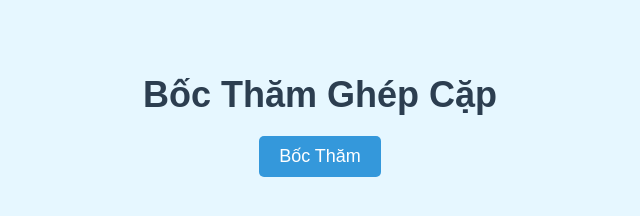
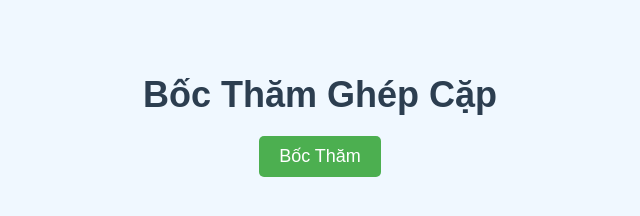
Before and after one commit to tiendeptrainhat/secret-santa-draw, a plain HTML site: page index.html in a window 1280 px wide. Shown: the whole page, without its empty margins (320-960 px from the left). Drawn offline with Linux system fonts and the light colour scheme.

Commit message:
Update style.css

```diff
--- a/style.css
+++ b/style.css
@@ -2,7 +2,7 @@ body {
   margin: 0;
   padding: 0;
   font-family: Arial, sans-serif;
-  background: #e6f7ff;
+  background: #f0f8ff;
   color: #333;
   text-align: center;
 }
@@ -18,7 +18,7 @@ h1 {
 }
 
 button {
-  background-color: #3498db;
+  background-color: #4caf50;
   border: none;
   padding: 10px 20px;
   font-size: 18px;
@@ -29,10 +29,11 @@ button {
 }
 
 button:hover {
-  background-color: #2980b9;
+  background-color: #45a049;
 }
 
 #result {
   font-size: 20px;
   margin-top: 20px;
+  line-height: 1.5;
 }
```
